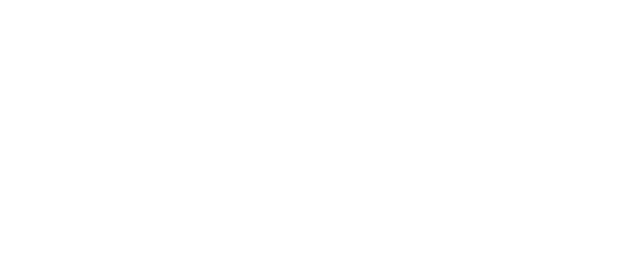
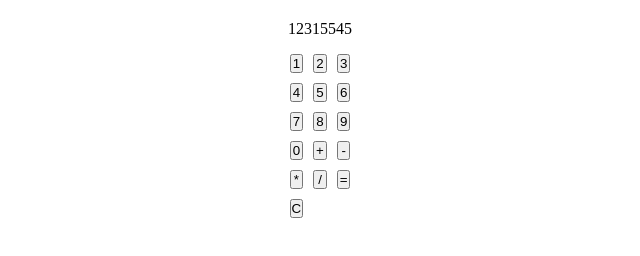
Before and after one commit to Akherousin/odin-calculator, a plain HTML site: page index.html in a window 1280 px wide. Shown: the whole page, without its empty margins (320-960 px from the left). Drawn offline with Linux system fonts and the light colour scheme.

Commit message:
create html calculator with buttons

```diff
--- a/index.html
+++ b/index.html
@@ -8,5 +8,29 @@
     <script src="script.js" defer></script>
     <title>Calculator</title>
   </head>
-  <body></body>
+  <body>
+    <main class="container">
+      <section class="display">
+        <p>12315545</p>
+      </section>
+      <section class="buttons">
+        <button class="btn btn-digit">1</button>
+        <button class="btn btn-digit">2</button>
+        <button class="btn btn-digit">3</button>
+        <button class="btn btn-digit">4</button>
+        <button class="btn btn-digit">5</button>
+        <button class="btn btn-digit">6</button>
+        <button class="btn btn-digit">7</button>
+        <button class="btn btn-digit">8</button>
+        <button class="btn btn-digit">9</button>
+        <button class="btn btn-digit">0</button>
+        <button class="btn btn-operator">+</button>
+        <button class="btn btn-operator">-</button>
+        <button class="btn btn-operator">*</button>
+        <button class="btn btn-operator">/</button>
+        <button class="btn btn-operator">=</button>
+        <button class="btn btn-operator">C</button>
+      </section>
+    </main>
+  </body>
 </html>
--- a/style.css
+++ b/style.css
@@ -0,0 +1,28 @@
+* {
+  padding: 0;
+  margin: 0;
+  box-sizing: border-box;
+}
+
+html {
+  font-size: 62.5%;
+}
+
+.container {
+  width: 80%;
+  margin-block-start: 2rem;
+  margin-inline: auto;
+  display: flex;
+  flex-direction: column;
+  align-items: center;
+  justify-content: center;
+  gap: 1.6rem;
+  font-size: 1.6rem;
+}
+
+.buttons {
+  display: grid;
+  grid-template-columns: repeat(3, 1fr);
+  row-gap: 1rem;
+  column-gap: 1rem;
+}
```
